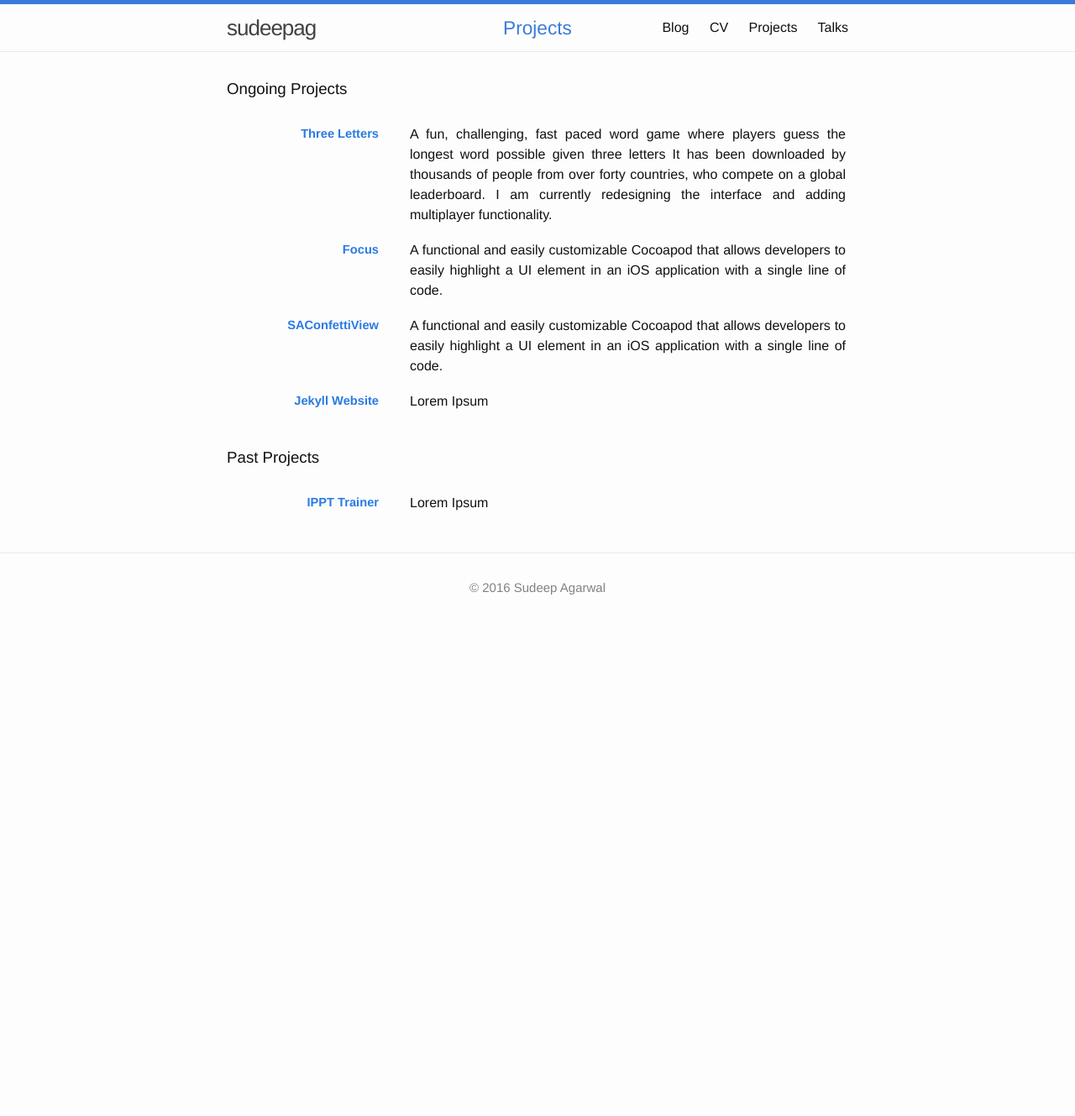
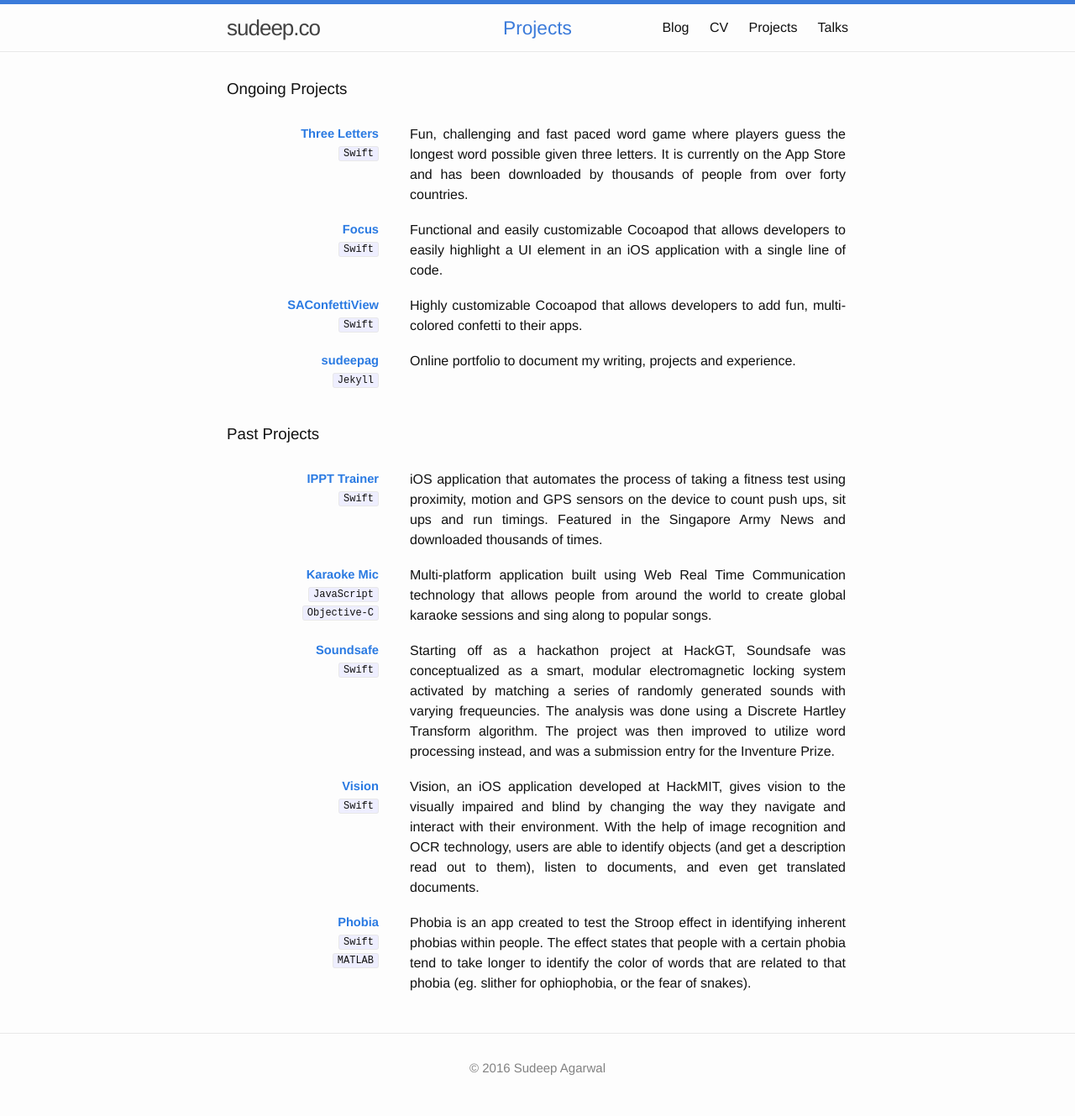
Before and after one commit to sudeepag/sudeep.co, a Jekyll site: the page built from projects.html, in a window 1280 px wide. Shown: the whole page at 84% size. Built offline with Jekyll 4.4.1, drawn with Linux system fonts in a browser that asks for light colours; before the commit the page ends 900 px from its top, so only the background shows below that.

Commit message:
Minor changes and add CNAME

```diff
--- /dev/null
+++ b/CNAME
@@ -0,0 +1 @@
+sudeep.co
--- a/_config.yml
+++ b/_config.yml
@@ -6,14 +6,15 @@
 # 'jekyll serve'. If you change this file, please restart the server process.
 
 # Site settings
-title: sudeepag
+title: sudeep.co
 email: sudeep135@gmail.com
 description: > # this means to ignore newlines until "baseurl:"
   Write an awesome description for your new site here. You can edit this
   line in _config.yml. It will appear in your document head meta (for
   Google search results) and in your feed.xml site description.
 baseurl: "" # the subpath of your site, e.g. /blog
-url: "http://sudeepag.github.io" # the base hostname & protocol for your site
+url: "http://sudeep.co" # the base hostname & protocol for your site
+exclude: [README.md, CNAME]
 twitter_username: sudeeeeeep
 github_username:  sudeepag
 
--- a/_sass/_layout.scss
+++ b/_sass/_layout.scss
@@ -376,6 +376,11 @@ $intro-header-padding:     10px;
  */
 .projects {
 
+    code {
+        font-size: $base-font-size - 4px;
+        font-weight: 500;
+    }
+
     ul {
         list-style: none;
         margin: 0;
--- a/index.html
+++ b/index.html
@@ -18,7 +18,6 @@ layout: default
         <div class="intro-links">
                     <a class="intro-link-item" href="https://www.facebook.com/sudeep135" target="_blank"><img src="/images/facebook.svg"></a>
                     <a class="intro-link-item" href="https://www.twitter.com/sudeeeeeep" target="_blank"><img src="/images/twitter.svg"></a>
-                    <a class="intro-link-item" href="https://www.instagram.com/sudeeeeeep" target="_blank"><img src="/images/instagram.svg"></a>
                     <a class="intro-link-item" href="https://www.medium.com/@sudeep.agarwal" target="_blank"><img src="/images/medium.svg"></a>
                     <a class="intro-link-item" href="https://www.github.com/sudeepag" target="_blank"><img src="/images/github.svg"></a>
                     <a class="intro-link-item" href="https://www.linkedin.com/in/sudeepag" target="_blank"><img src="/images/linkedin.svg"></a>
--- a/projects.html
+++ b/projects.html
@@ -8,38 +8,72 @@ permalink: /projects/
     <h3>Ongoing Projects</h3>
     <table>
     	<tr>
-    		<td><a href="https://itunes.apple.com/us/app/three-letters/id916463281?mt=8">Three Letters</a></td>
+    		<td><a href="https://itunes.apple.com/us/app/three-letters/id916463281?mt=8">Three Letters</a></br><code>Swift</code></td>
     		<td>
-            A fun, challenging, fast paced word game where players guess the longest word possible given three letters
-            It has been downloaded by thousands of people from over forty countries, who compete on a global leaderboard.
-            I am currently redesigning the interface and adding multiplayer functionality.
+            Fun, challenging and fast paced word game where players guess the longest word possible given three letters.
+            It is currently on the App Store and has been downloaded by thousands of people from over forty countries.
             </td>
     	</tr>
         <tr>
-    		<td><a href="https://github.com/sudeepag/Focus">Focus</a></td>
+    		<td><a href="https://github.com/sudeepag/Focus">Focus</a></br> <code>Swift</code></td>
     		<td>
-            A functional and easily customizable Cocoapod that allows developers to easily highlight a UI element
+            Functional and easily customizable Cocoapod that allows developers to easily highlight a UI element
             in an iOS application with a single line of code.
             </td>
     	</tr>
         <tr>
-    		<td><a href="https://github.com/sudeepag/Focus">SAConfettiView</a></td>
+    		<td><a href="https://github.com/sudeepag/SAConfettiView">SAConfettiView</a></br><code>Swift</code></td>
     		<td>
-            A functional and easily customizable Cocoapod that allows developers to easily highlight a UI element
-            in an iOS application with a single line of code.
+            Highly customizable Cocoapod that allows developers to add fun, multi-colored confetti to their apps.
             </td>
     	</tr>
         <tr>
-    		<td><a href="https://sudeepag.github.io">Jekyll Website</a></td>
-    		<td>Lorem Ipsum</td>
+    		<td><a href="https://sudeepag.github.io">sudeepag</a></br><code>Jekyll</code></td>
+    		<td>Online portfolio to document my writing, projects and experience.</td>
     	</tr>
     </table>
     </br>
     <h3>Past Projects</h3>
     <table>
     	<tr>
-    		<td><a href="https://itunes.apple.com/us/app/ippt-trainer/id909369367?mt=8">IPPT Trainer</a></td>
-    		<td>Lorem Ipsum</td>
+    		<td><a href="https://itunes.apple.com/us/app/ippt-trainer/id909369367?mt=8">IPPT Trainer</a></br><code class="language">Swift</code></td>
+    		<td>
+                iOS application that automates the process of taking a fitness test using proximity, motion and GPS sensors
+                on the device to count push ups, sit ups and run timings. Featured in the Singapore Army News and downloaded
+                thousands of times.
+            </td>
     	</tr>
+        <tr>
+            <td><a href="http://sudeepag.github.io/karaoke/">Karaoke Mic</a></br><code>JavaScript</code></br><code>Objective-C</code></td>
+    		<td>
+                Multi-platform application built using Web Real Time Communication technology that allows people from around
+                the world to create global karaoke sessions and sing along to popular songs.
+            </td>
+        </tr>
+        <tr>
+            <td><a href="http://ramen.hackgt.com/ramen-as-a-service/app/submission_view.php?id=564d129244bebd3f47335452&p_id=564d129244bebd3f47335458&filter=&start_from=0&length=119&from_page=6">Soundsafe</a></br><code>Swift</code></td>
+    		<td>
+                Starting off as a hackathon project at HackGT, Soundsafe was conceptualized as a smart, modular electromagnetic locking
+                system activated by matching a series of randomly generated sounds with varying frequeuncies. The analysis was done using
+                a Discrete Hartley Transform algorithm. The project was then improved to utilize word processing instead, and was a submission entry
+                for the Inventure Prize.
+            </td>
+        </tr>
+        <tr>
+            <td><a href="https://github.com/sudeepag/Vision">Vision</a></br><code>Swift</code></td>
+    		<td>
+                Vision, an iOS application developed at HackMIT, gives vision to the visually impaired and blind by changing the way they
+                navigate and interact with their environment. With the help of image recognition and OCR technology, users are able to
+                identify objects (and get a description read out to them), listen to documents, and even get translated documents.
+            </td>
+        </tr>
+        <tr>
+            <td><a href="https://github.com/sudeepag/Phobia">Phobia</a></br><code>Swift</code></br><code>MATLAB</code></td>
+    		<td>
+                Phobia is an app created to test the Stroop effect in identifying inherent phobias within people. The effect states that
+                people with a certain phobia tend to take longer to identify the color of words that are related to that phobia
+                (eg. slither for ophiophobia, or the fear of snakes).
+            </td>
+        </tr>
     </table>
 </div>
```
